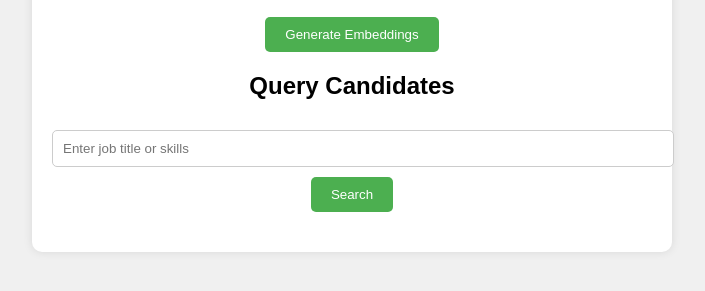
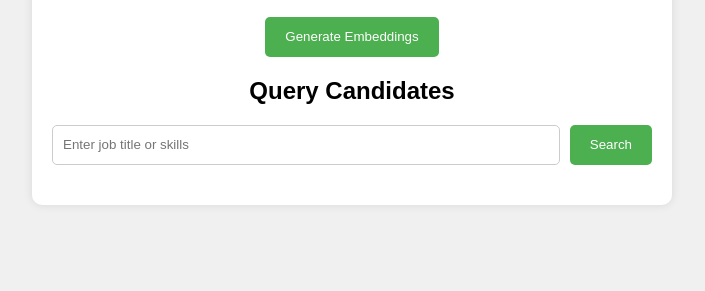
Before and after one commit to coyotiv/genai-course, a website: page week-3/js-project-1-hiring-app/public/index.html in a window 1280 px wide. Shown: the part 159-450 px from the top of the page, without its empty margins (288-993 px from the left). Drawn offline with Linux system fonts and the light colour scheme.

Commit message:
Format code and make ui improvements

```diff
--- a/week-3/js-project-1-hiring-app/public/index.html
+++ b/week-3/js-project-1-hiring-app/public/index.html
@@ -1,8 +1,8 @@
 <!DOCTYPE html>
 <html lang="en">
   <head>
-    <meta charset="UTF-8">
-    <meta name="viewport" content="width=device-width, initial-scale=1.0">
+    <meta charset="UTF-8" />
+    <meta name="viewport" content="width=device-width, initial-scale=1.0" />
     <title>Hiring App</title>
     <style>
       body {
@@ -25,21 +25,30 @@
         color: #333;
       }
 
-        input[type="text"] {
-            width: 100%;
+      .search-container {
+        display: flex;
+        gap: 10px;
+        margin: 10px 0;
+      }
+
+      input[type='text'] {
+        flex: 1;
         padding: 10px;
-            margin: 10px 0;
         border-radius: 5px;
         border: 1px solid #ccc;
+        height: 40px;
+        box-sizing: border-box;
       }
 
       button {
         padding: 10px 20px;
         border: none;
-            background-color: #4CAF50;
+        background-color: #4caf50;
         color: white;
         cursor: pointer;
         border-radius: 5px;
+        height: 40px;
+        box-sizing: border-box;
       }
 
       button:hover {
@@ -81,8 +90,10 @@
 
       <h2>Query Candidates</h2>
       <form id="query-form">
-            <input type="text" id="queryText" placeholder="Enter job title or skills" required>
+        <div class="search-container">
+          <input type="text" id="queryText" placeholder="Enter job title or skills" required />
           <button type="submit">Search</button>
+        </div>
         <div id="query-loading-message" class="loading-message"></div>
       </form>
 
@@ -90,63 +101,65 @@
     </div>
 
     <script>
-        document.getElementById("generate-embeddings-form").addEventListener("submit", async function(e) {
-            e.preventDefault();
+      document.getElementById('generate-embeddings-form').addEventListener('submit', async function (e) {
+        e.preventDefault()
 
-            const loadingMessage = document.getElementById("generate-loading-message");
-            loadingMessage.innerHTML = "Generating embeddings, please wait...";
+        const loadingMessage = document.getElementById('generate-loading-message')
+        loadingMessage.innerHTML = 'Generating embeddings, please wait...'
 
-            const response = await fetch("/generate-embeddings", {
-                method: "POST",
+        const response = await fetch('/generate-embeddings', {
+          method: 'POST',
           headers: {
-                    "Content-Type": "application/json"
-                }
-            });
+            'Content-Type': 'application/json',
+          },
+        })
 
-            loadingMessage.innerHTML = "";
+        loadingMessage.innerHTML = ''
 
         if (response.ok) {
-                alert("Embeddings generated and stored in Pinecone.");
+          alert('Embeddings generated and stored in Pinecone.')
         } else {
-                alert("Error generating embeddings.");
+          alert('Error generating embeddings.')
         }
-        });
+      })
 
-        document.getElementById("query-form").addEventListener("submit", async function(e) {
-            e.preventDefault();
-            const queryText = document.getElementById("queryText").value;
+      document.getElementById('query-form').addEventListener('submit', async function (e) {
+        e.preventDefault()
+        const queryText = document.getElementById('queryText').value
 
-            const queryLoadingMessage = document.getElementById("query-loading-message");
-            queryLoadingMessage.innerHTML = "Searching for candidates, please wait...";
+        const resultDiv = document.getElementById('result')
+        resultDiv.innerHTML = ''
 
-            const response = await fetch("/query", {
-                method: "POST",
+        const queryLoadingMessage = document.getElementById('query-loading-message')
+        queryLoadingMessage.innerHTML = 'Searching for candidates, please wait...'
+
+        const response = await fetch('/query', {
+          method: 'POST',
           headers: {
-                    "Content-Type": "application/json"
+            'Content-Type': 'application/json',
           },
-                body: JSON.stringify({ queryText })
-            });
+          body: JSON.stringify({ queryText }),
+        })
 
-            const result = await response.json();
+        const result = await response.json()
 
-            queryLoadingMessage.innerHTML = "";
+        queryLoadingMessage.innerHTML = ''
 
-            const resultDiv = document.getElementById("result");
-            resultDiv.innerHTML = "";
+        resultDiv.innerHTML = ''
 
-            if (result.status === "success") {
+        if (result.status === 'success') {
           result.candidates.forEach(candidate => {
-                    const candidateDiv = document.createElement("div");
-                    candidateDiv.className = "candidate";
+            const candidateDiv = document.createElement('div')
+            candidateDiv.className = 'candidate'
             candidateDiv.innerHTML = `<p><strong>ID:</strong> ${candidate.id}</p>
                                               <p><strong>Score:</strong> ${candidate.score.toFixed(2)}</p>
-                                              <p><strong>Resume:</strong> ${candidate.text.substring(0, 200)}...</p>`;
-                    resultDiv.appendChild(candidateDiv);
-                });
+                                              <p><strong>Resume:</strong> ${candidate.text.substring(0, 200)}...</p>`
+            resultDiv.appendChild(candidateDiv)
+          })
         } else {
-                resultDiv.innerHTML = `<p>${result.message}</p>`;
+          resultDiv.innerHTML = `<p>${result.message}</p>`
         }
-        });
+      })
     </script>
   </body>
 </html>
```
Lines whose indentation alone changed are shown as unchanged.
